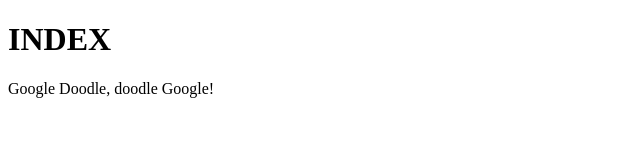
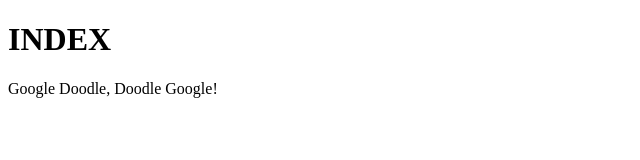
Before and after one commit to weraseemann/my-movie-api, a plain HTML site: page index.html in a window 1280 px wide. Shown: the full height of the page, 0-640 px from the left. Drawn offline with Linux system fonts and the light colour scheme.

Commit message:
Test commit over VS Code

```diff
--- a/index.html
+++ b/index.html
@@ -7,6 +7,6 @@
 </head>
 <body>
     <h1>INDEX</h1>
-    <p>Google Doodle, doodle Google!</p>
+    <p>Google Doodle, Doodle Google!</p>
 </body>
 </html>
```
